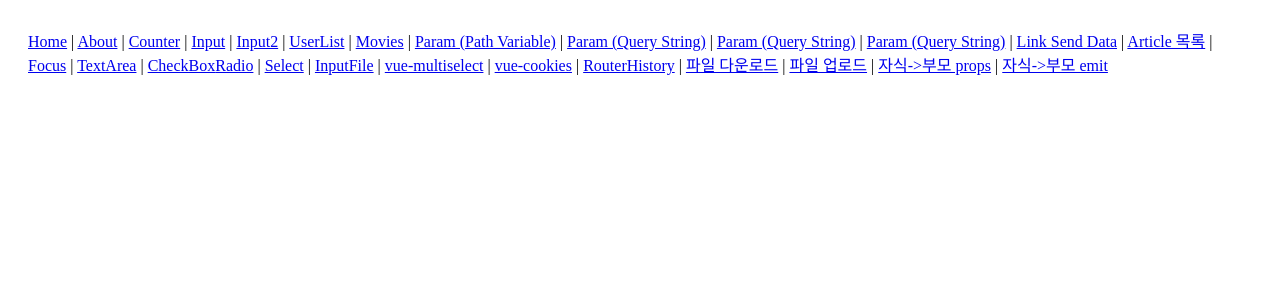
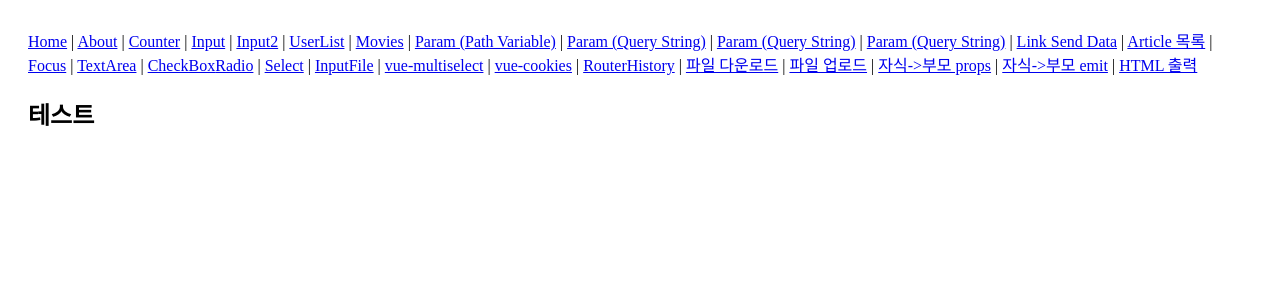
Before and after one commit to kdk1026/vue-basic, a Vue app: page /html in a window 1280 px wide. Shown: the top 300 px of the page. Built offline with nearby package versions, Linux system fonts and the light colour scheme; what vue-cookies would draw is missing.

Commit message:
html 출력 예제

```diff
--- a/src/App.vue
+++ b/src/App.vue
@@ -15,7 +15,8 @@
       <router-link to="/inputFile">InputFile</router-link> | <router-link to="/vue-multiselect">vue-multiselect</router-link> |
       <router-link to="/vue-cookies">vue-cookies</router-link> | <router-link to="/routerHistory">RouterHistory</router-link> |
       <router-link to="/fileDownload">파일 다운로드</router-link> | <router-link to="/fileUpload">파일 업로드</router-link> |
-      <router-link to="/parent">자식->부모 props</router-link> | <router-link to="/parent2">자식->부모 emit</router-link>
+      <router-link to="/parent">자식->부모 props</router-link> | <router-link to="/parent2">자식->부모 emit</router-link> |
+      <router-link to="/html">HTML 출력</router-link>
     </nav>
     <router-view :key="$route.fullPath"></router-view>
   </div>
--- /dev/null
+++ b/src/pages/Html.vue
@@ -0,0 +1,13 @@
+<template>
+    <div>
+        <div v-html="h2"></div>
+    </div>
+</template>
+
+<script setup>
+    const h2 = '<h2>테스트</h2>';
+</script>
+
+<style scoped>
+
+</style>
--- a/src/router/index.js
+++ b/src/router/index.js
@@ -28,6 +28,7 @@ import FileDownload from "../pages/FileDownload.vue";
 import FileUpload from "../pages/FileUpload.vue";
 import Parent from "../pages/Parent.vue";
 import Parent2 from "../pages/Parent.vue";
+import Html from "../pages/Html.vue";
 
 const routes = [
     { path: '/', component: Home },
@@ -68,6 +69,7 @@ const routes = [
     { path: '/fileUpload', component: FileUpload },
     { path: '/parent', component: Parent },
     { path: '/parent2', component: Parent2 },
+    { path: '/html', component: Html },
 ];
 
 const router = createRouter({
```
